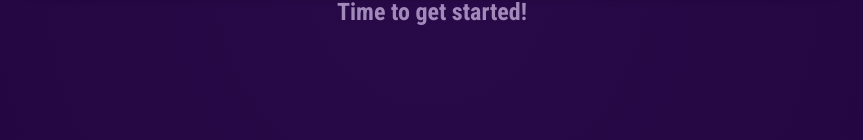
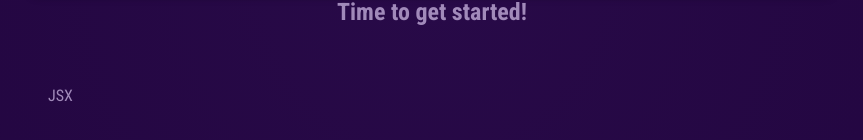
Before and after one commit to bhavukkalra/reactLandingPage, a React (Vite) app: page / in a window 1280 px wide. Shown: the part 662-802 px from the top of the page, without its empty margins (208-1071 px from the left). Built offline with nearby package versions, Linux system fonts and the light colour scheme.

Commit message:
Add TabButton component

```diff
--- a/src/App.jsx
+++ b/src/App.jsx
@@ -31,6 +31,7 @@ import {CORE_CONCEPTS} from './data'
 import Header from './components/Header/Header';
 import CustomComponent from './components/CustomConcept/CutomComponent'
 import CoreConcept from './components/CoreConcept/CoreConcept';
+import TabButton from './components/TabButton/TabButton';
 
 
 function App() {
@@ -60,6 +61,19 @@ function App() {
           </ul>
         </section>
         <h2>Time to get started!</h2>
+
+
+        <section id='examples'>
+          <menu>
+            <TabButton>JSX</TabButton>
+
+
+          </menu>
+
+
+
+
+        </section>
       </main>
     </div>
   );
--- /dev/null
+++ b/src/components/TabButton/TabButton.css
@@ -0,0 +1,37 @@
+#examples {
+    margin: 3rem auto;
+  }
+
+  #examples h2 {
+    text-align: left;
+  }
+
+  #examples menu {
+    margin: 1rem 0;
+    padding: 0;
+    display: flex;
+    gap: 0.5rem;
+    list-style: none;
+  }
+
+  #examples menu button {
+    padding: 0.5rem 1rem;
+    border: none;
+    border-radius: 6px;
+    background-color: transparent;
+    color: #a18aba;
+    font-family: "Roboto Condensed", sans-serif;
+    font-size: 1rem;
+    cursor: pointer;
+    transition: all 0.2s ease-in-out;
+  }
+
+  #examples menu button:hover {
+    background-color: #1b082f;
+    color: #ebe7ef;
+  }
+
+  #examples menu button.active {
+    background-color: #7925d3;
+    color: #ebe7ef;
+  }
--- /dev/null
+++ b/src/components/TabButton/TabButton.jsx
@@ -0,0 +1,21 @@
+/*
+Could have gone ahead with the regular approach of using
+attributes to pass the data to the component
+
+<TabButton label='JSX'>
+(also valid) (Useful when multiple attributes needs to be passed)
+*/
+
+import './TabButton.css'
+// Amazing styles to button styles
+
+export default function TabButton({children}){
+
+
+    // console.log(props)
+    return (
+      <li>
+        <button>{children}</button>
+      </li>
+    )
+}
--- a/src/index.css
+++ b/src/index.css
@@ -36,43 +36,6 @@ main h2 {
   color: #a18aba;
 }
 
-#examples {
-  margin: 3rem auto;
-}
-
-#examples h2 {
-  text-align: left;
-}
-
-#examples menu {
-  margin: 1rem 0;
-  padding: 0;
-  display: flex;
-  gap: 0.5rem;
-  list-style: none;
-}
-
-#examples menu button {
-  padding: 0.5rem 1rem;
-  border: none;
-  border-radius: 6px;
-  background-color: transparent;
-  color: #a18aba;
-  font-family: "Roboto Condensed", sans-serif;
-  font-size: 1rem;
-  cursor: pointer;
-  transition: all 0.2s ease-in-out;
-}
-
-#examples menu button:hover {
-  background-color: #1b082f;
-  color: #ebe7ef;
-}
-
-#examples menu button.active {
-  background-color: #7925d3;
-  color: #ebe7ef;
-}
 
 #tab-content {
   padding: 1rem;
```
